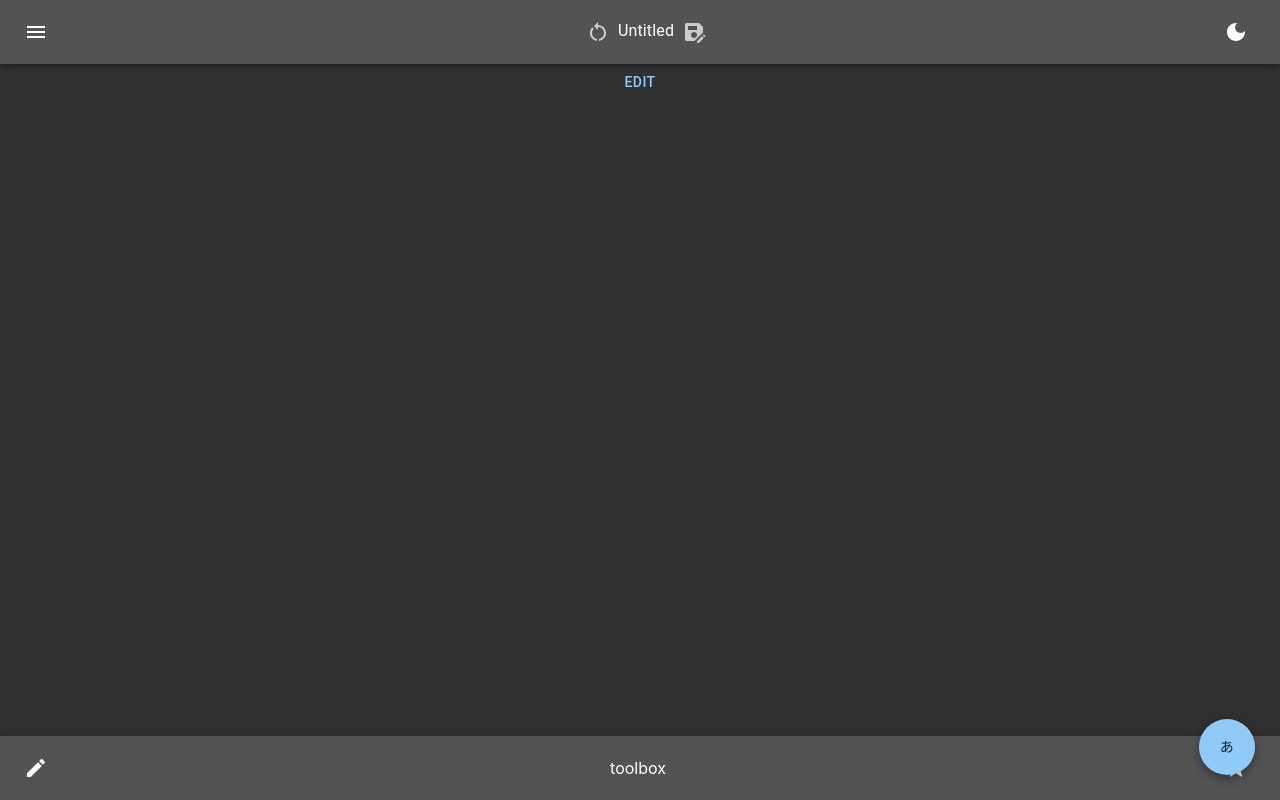
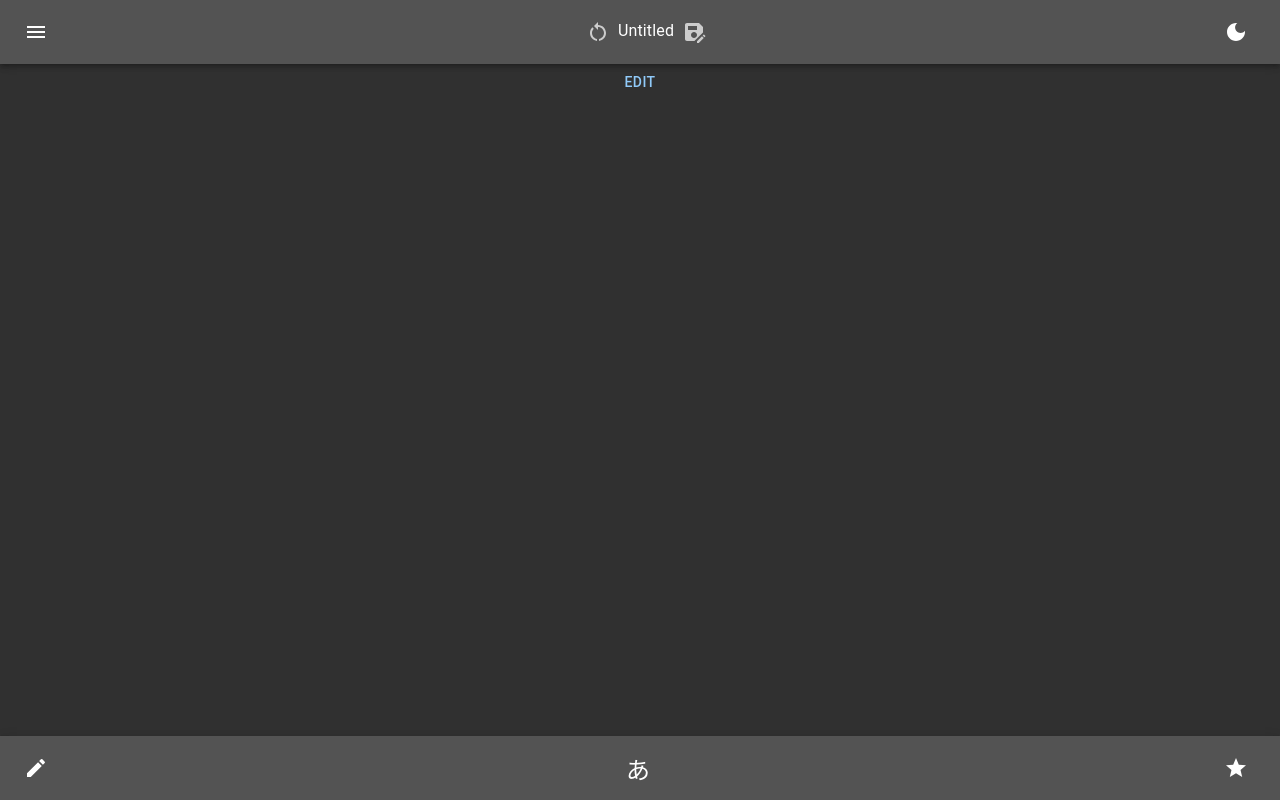
Before and after one commit to quantumsnowball/furigana, a Next.js app: page / in a window 1280 px wide. Built offline with nearby package versions, Linux system fonts and the light colour scheme; what kuroshiro, kuroshiro-analyzer-kuromoji would draw is missing.

Commit message:
layout: fab toggle moved to bottom bar

```diff
--- a/components/BottomBar/ToolSection/Toolbar.tsx
+++ b/components/BottomBar/ToolSection/Toolbar.tsx
@@ -1,11 +1,28 @@
+import { IconButton } from "@mui/material"
 import { Box } from "@mui/system"
+import { useDispatch, useSelector } from "react-redux"
+import { WORD_MODE_TAGS } from "../../../constants"
+import { layoutActions } from "../../../redux/slices/layoutSlice"
+import { RootState } from "../../../redux/store"
+
 
 function Toolbar() {
+  const dispatch = useDispatch()
+  const [wordMode, toggleWordMode] = [
+    useSelector((s: RootState) => s.layout.wordMode),
+    () => dispatch(layoutActions.toggleWordMode())
+  ]
+
   return (
     <Box
       sx={{ flex: 1 }}
     >
-      toolbox
+      <IconButton
+        sx={{ color: '#fff' }}
+        onClick={toggleWordMode}
+      >
+        {WORD_MODE_TAGS[wordMode]}
+      </IconButton>
     </Box>
   )
 }
--- a/components/Page/Home/Buttons.tsx
+++ b/components/Page/Home/Buttons.tsx
@@ -1,12 +1,7 @@
 import {
-  Button,
-  Fab
+  Button
 } from "@mui/material";
 import { Dispatch, SetStateAction } from "react";
-import { useDispatch, useSelector } from "react-redux";
-import { WORD_MODE_TAGS } from "../../../constants";
-import { layoutActions } from "../../../redux/slices/layoutSlice";
-import { RootState } from "../../../redux/store";
 
 
 interface ToogleEditorProps {
@@ -22,25 +17,3 @@ export function ToggleEditor({ setEditorOpen }: ToogleEditorProps) {
     </Button>
   )
 }
-
-export function FabToggleRomaji() {
-  const dispatch = useDispatch()
-  const [wordMode, toggleWordMode] = [
-    useSelector((s: RootState) => s.layout.wordMode),
-    () => dispatch(layoutActions.toggleWordMode())
-  ]
-
-  return (
-    <Fab
-      color='primary'
-      sx={{
-        position: 'absolute',
-        bottom: 25,
-        right: 25
-      }}
-      onClick={toggleWordMode}
-    >
-      {WORD_MODE_TAGS[wordMode]}
-    </Fab>
-  )
-}
--- a/components/Page/Home/index.tsx
+++ b/components/Page/Home/index.tsx
@@ -1,6 +1,6 @@
 import { styled, } from "@mui/material";
 import { Overflow, Stretch } from "../../styled/containers";
-import { FabToggleRomaji, ToggleEditor } from "./Buttons";
+import { ToggleEditor } from "./Buttons";
 import Rows from "./Rows";
 import { useState } from "react";
 import Editor from "./Editor";
@@ -17,7 +17,6 @@ function Home() {
       <ToggleEditor {...{ setEditorOpen }} />
       <Rows />
       <Editor {...{ editorOpen, setEditorOpen }} />
-      <FabToggleRomaji />
     </ContentDiv>
   )
 }
```
